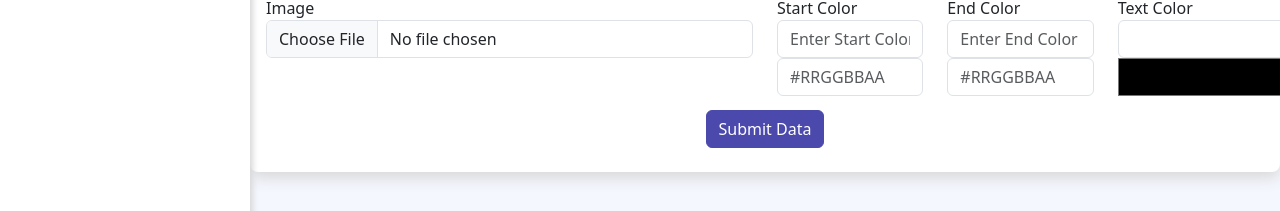
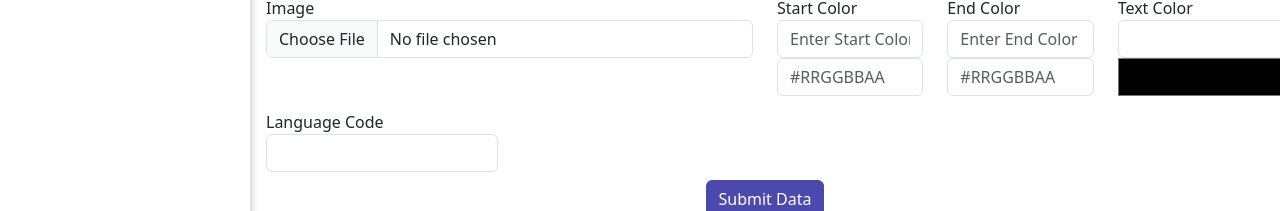
Before and after one commit to darshakkanani2002/daily-quotes-main, a React (Vite) app: page /post in a window 1280 px wide. Shown: the part 270-481 px from the top of the page. Built offline with nearby package versions, Linux system fonts and the light colour scheme; no server answers.

Commit message:
set languagecode feild

```diff
--- a/src/component/pages/Post.jsx
+++ b/src/component/pages/Post.jsx
@@ -19,6 +19,7 @@ export default function Post({ selectedLanguage }) {
         vTextColor: '', // Use a default color or empty string
         vLanguageId: '',
         vImages: '',
+        vLanguageCode: ''
     });
 
     const fileInputRef = useRef(null);
@@ -217,6 +218,7 @@ export default function Post({ selectedLanguage }) {
         formData.append('vStartColor', postData.vStartColor || '#000000');  // Ensure color is appended
         formData.append('vEndColor', postData.vEndColor || '#000000');
         formData.append('vTextColor', postData.vTextColor || '#000000');
+        formData.append('vLanguageCode', postData.vLanguageCode);
 
         if (postData.vImages) {
             formData.append('vImages', postData.vImages);
@@ -450,7 +452,7 @@ export default function Post({ selectedLanguage }) {
                                     />
                                 </div>
                             </div>
-                            {/* <div className='col-lg-3 mb-2'>
+                            <div className='col-lg-3 mb-2'>
                                 <div className="d-inline-block">
                                     <label htmlFor="languagecode">Language Code</label>
                                     <input
@@ -462,7 +464,7 @@ export default function Post({ selectedLanguage }) {
                                         onChange={(e) => setPostData({ ...postData, vLanguageCode: e.target.value })}
                                     />
                                 </div>
-                            </div> */}
+                            </div>
                             <div className='col-lg-12 mb-2 text-center'>
                                 <button type='submit' className='btn btn-success'>{isUpdating ? ("Update Dtata") : ("Submit Data")}</button>
                             </div>
```
